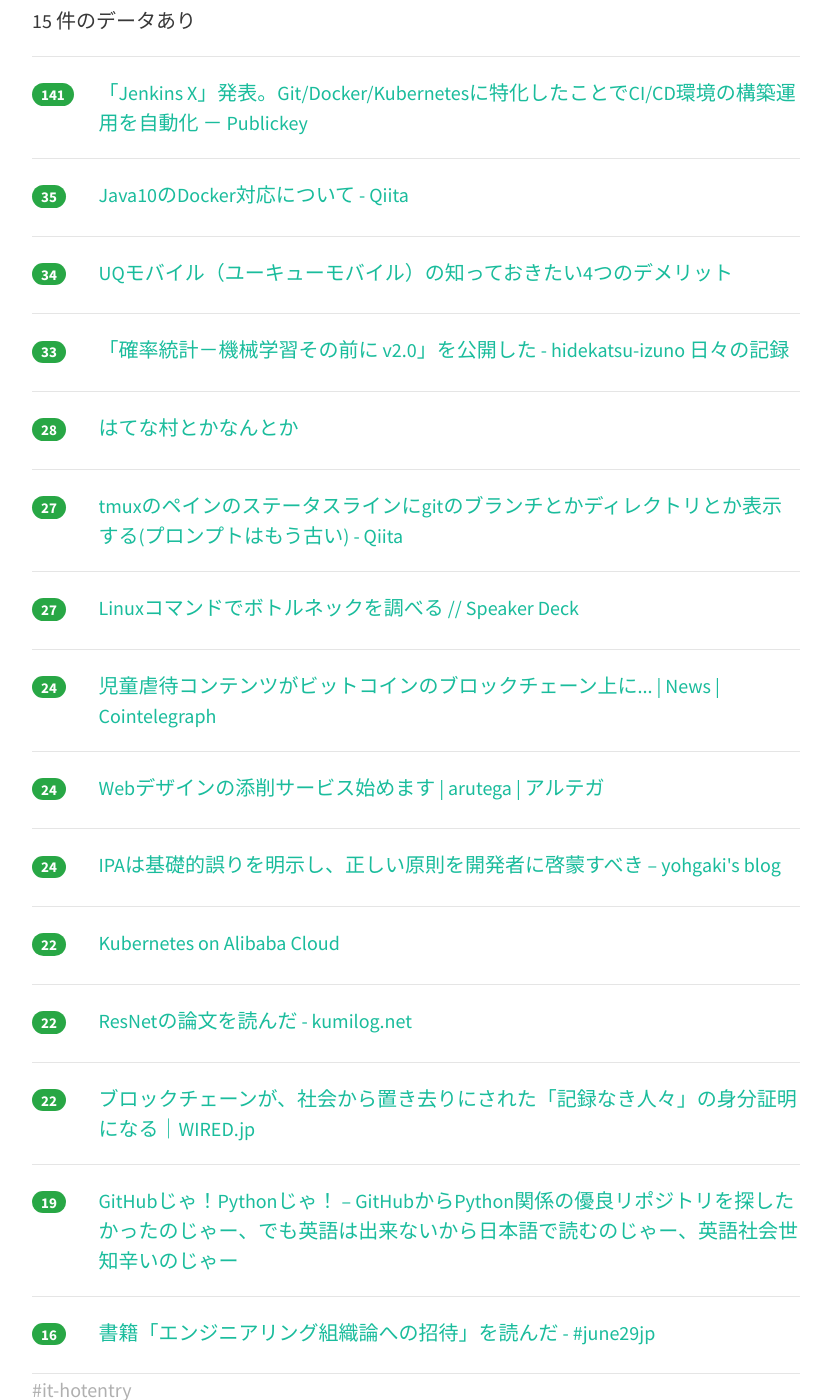
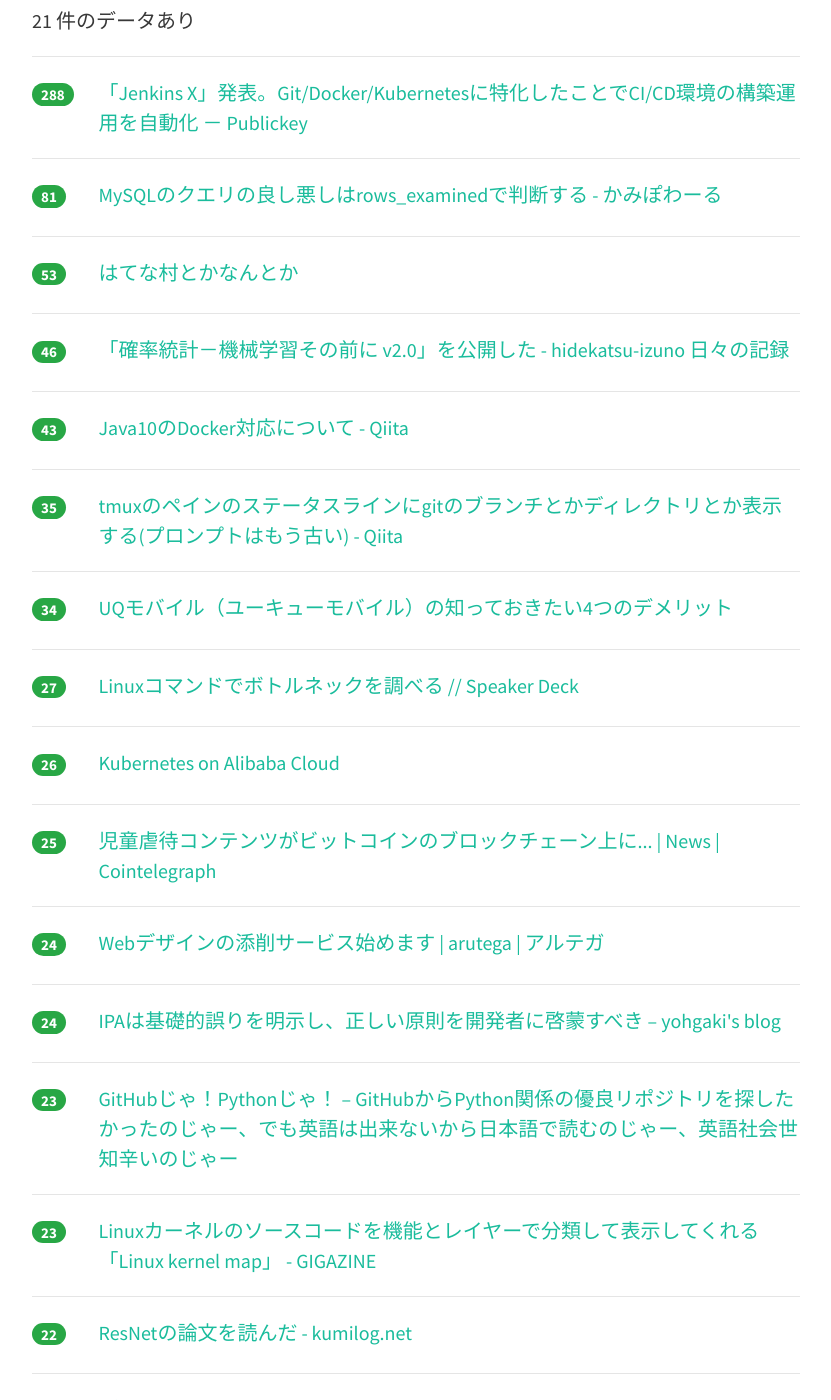
Before and after one commit to yatta47/hatena-matome-site, a Jekyll site: the page built from _posts/2018-03-22-hatena.md, in a window 1280 px wide and 1400 px high, scrolled down 317 px. Shown: the whole window, without its empty margins (224-1055 px from the left). Built offline with Jekyll 4.4.1, drawn with Linux system fonts in a browser that asks for light colours; nearby versions of some CDN libraries; some of the changed text lies outside the part shown.

Commit message:
Updated 2018-03-22

```diff
--- a/_posts/2018-03-22-hatena.md
+++ b/_posts/2018-03-22-hatena.md
@@ -1,19 +1,39 @@
 ---
 layout: post
 title:  "2018-03-22 はてぶIT"
-date:   2018-03-22 09:03:28
+date:   2018-03-22 10:02:10
 tags: [it-hotentry]
 ---
-15 件のデータあり
+21 件のデータあり
 
 <hr><div class="row">
-<div class="col-1"><span class="badge badge-pill badge-success h2">141</span></div>
+<div class="col-1"><span class="badge badge-pill badge-success h2">288</span></div>
 <div class="col-11"><a href='http://www.publickey1.jp/blog/18/jenkins_xgitdockerkubernetescicd.html' target='_blank'>「Jenkins X」発表。Git/Docker/Kubernetesに特化したことでCI/CD環境の構築運用を自動化 － Publickey</a></div>
 </div>
 <hr>
 <div class="row">
+<div class="col-1"><span class="badge badge-pill badge-success h2">81</span></div>
+<div class="col-11"><a href='http://blog.kamipo.net/entry/2018/03/22/084126' target='_blank'>MySQLのクエリの良し悪しはrows_examinedで判断する - かみぽわーる</a></div>
+</div>
+<hr>
+<div class="row">
+<div class="col-1"><span class="badge badge-pill badge-success h2">53</span></div>
+<div class="col-11"><a href='https://anond.hatelabo.jp/20180322014102' target='_blank'>はてな村とかなんとか</a></div>
+</div>
+<hr>
+<div class="row">
+<div class="col-1"><span class="badge badge-pill badge-success h2">46</span></div>
+<div class="col-11"><a href='https://hidekatsu-izuno.hatenablog.com/entry/2018/03/21/150000' target='_blank'>「確率統計－機械学習その前に v2.0」を公開した - hidekatsu-izuno 日々の記録</a></div>
+</div>
+<hr>
+<div class="row">
+<div class="col-1"><span class="badge badge-pill badge-success h2">43</span></div>
+<div class="col-11"><a href='https://qiita.com/c9katayama/items/b427a008623f0e228c50' target='_blank'>Java10のDocker対応について - Qiita</a></div>
+</div>
+<hr>
+<div class="row">
 <div class="col-1"><span class="badge badge-pill badge-success h2">35</span></div>
-<div class="col-11"><a href='https://qiita.com/c9katayama/items/b427a008623f0e228c50' target='_blank'>Java10のDocker対応について - Qiita</a></div>
+<div class="col-11"><a href='https://qiita.com/arks22/items/db8eb6a14223ce29219a' target='_blank'>tmuxのペインのステータスラインにgitのブランチとかディレクトリとか表示する(プロンプトはもう古い) - Qiita</a></div>
 </div>
 <hr>
 <div class="row">
@@ -22,27 +42,17 @@ tags: [it-hotentry]
 </div>
 <hr>
 <div class="row">
-<div class="col-1"><span class="badge badge-pill badge-success h2">33</span></div>
-<div class="col-11"><a href='https://hidekatsu-izuno.hatenablog.com/entry/2018/03/21/150000' target='_blank'>「確率統計－機械学習その前に v2.0」を公開した - hidekatsu-izuno 日々の記録</a></div>
-</div>
-<hr>
-<div class="row">
-<div class="col-1"><span class="badge badge-pill badge-success h2">28</span></div>
-<div class="col-11"><a href='https://anond.hatelabo.jp/20180322014102' target='_blank'>はてな村とかなんとか</a></div>
-</div>
-<hr>
-<div class="row">
-<div class="col-1"><span class="badge badge-pill badge-success h2">27</span></div>
-<div class="col-11"><a href='https://qiita.com/arks22/items/db8eb6a14223ce29219a' target='_blank'>tmuxのペインのステータスラインにgitのブランチとかディレクトリとか表示する(プロンプトはもう古い) - Qiita</a></div>
-</div>
-<hr>
-<div class="row">
 <div class="col-1"><span class="badge badge-pill badge-success h2">27</span></div>
 <div class="col-11"><a href='https://speakerdeck.com/pyama86/linuxkomandodebotorunetukuwodiao-beru' target='_blank'>Linuxコマンドでボトルネックを調べる // Speaker Deck</a></div>
 </div>
 <hr>
 <div class="row">
-<div class="col-1"><span class="badge badge-pill badge-success h2">24</span></div>
+<div class="col-1"><span class="badge badge-pill badge-success h2">26</span></div>
+<div class="col-11"><a href='https://www.slideshare.net/YoshidaShingo/kubernetes-on-alibaba-cloud' target='_blank'>Kubernetes on Alibaba Cloud</a></div>
+</div>
+<hr>
+<div class="row">
+<div class="col-1"><span class="badge badge-pill badge-success h2">25</span></div>
 <div class="col-11"><a href='https://jp.cointelegraph.com/news/german-researchers-child-abuse-content-found-on-bitcoin-blockchain-users-must-be-protected' target='_blank'>児童虐待コンテンツがビットコインのブロックチェーン上に... | News | Cointelegraph</a></div>
 </div>
 <hr>
@@ -57,8 +67,13 @@ tags: [it-hotentry]
 </div>
 <hr>
 <div class="row">
-<div class="col-1"><span class="badge badge-pill badge-success h2">22</span></div>
-<div class="col-11"><a href='https://www.slideshare.net/YoshidaShingo/kubernetes-on-alibaba-cloud' target='_blank'>Kubernetes on Alibaba Cloud</a></div>
+<div class="col-1"><span class="badge badge-pill badge-success h2">23</span></div>
+<div class="col-11"><a href='https://githubja.com/page/1' target='_blank'>GitHubじゃ！Pythonじゃ！ – GitHubからPython関係の優良リポジトリを探したかったのじゃー、でも英語は出来ないから日本語で読むのじゃー、英語社会世知辛いのじゃー</a></div>
+</div>
+<hr>
+<div class="row">
+<div class="col-1"><span class="badge badge-pill badge-success h2">23</span></div>
+<div class="col-11"><a href='https://gigazine.net/news/20180322-linux-kernel-map/' target='_blank'>Linuxカーネルのソースコードを機能とレイヤーで分類して表示してくれる「Linux kernel map」 - GIGAZINE</a></div>
 </div>
 <hr>
 <div class="row">
@@ -72,12 +87,27 @@ tags: [it-hotentry]
 </div>
 <hr>
 <div class="row">
-<div class="col-1"><span class="badge badge-pill badge-success h2">19</span></div>
-<div class="col-11"><a href='https://githubja.com/page/1' target='_blank'>GitHubじゃ！Pythonじゃ！ – GitHubからPython関係の優良リポジトリを探したかったのじゃー、でも英語は出来ないから日本語で読むのじゃー、英語社会世知辛いのじゃー</a></div>
+<div class="col-1"><span class="badge badge-pill badge-success h2">20</span></div>
+<div class="col-11"><a href='https://june29.jp/2018/03/21/invitation-to-engineering-organization-theory-the-book/' target='_blank'>書籍「エンジニアリング組織論への招待」を読んだ - #june29jp</a></div>
 </div>
 <hr>
 <div class="row">
-<div class="col-1"><span class="badge badge-pill badge-success h2">16</span></div>
-<div class="col-11"><a href='https://june29.jp/2018/03/21/invitation-to-engineering-organization-theory-the-book/' target='_blank'>書籍「エンジニアリング組織論への招待」を読んだ - #june29jp</a></div>
+<div class="col-1"><span class="badge badge-pill badge-success h2">17</span></div>
+<div class="col-11"><a href='http://gendai.ismedia.jp/articles/-/54944' target='_blank'>財務省は「森友文書」の真相が一発で分かる方法をなぜ使わないのか（佃 均） | 現代ビジネス | 講談社（1/3）</a></div>
 </div>
 <hr>
+<div class="row">
+<div class="col-1"><span class="badge badge-pill badge-success h2">13</span></div>
+<div class="col-11"><a href='http://www.chunichi.co.jp/article/front/list/CK2018032202000069.html' target='_blank'>名大と岐大、法人統合へ協議開始:一面:中日新聞(CHUNICHI Web)</a></div>
+</div>
+<hr>
+<div class="row">
+<div class="col-1"><span class="badge badge-pill badge-success h2">13</span></div>
+<div class="col-11"><a href='http://d.hatena.ne.jp/hnw/20180321' target='_blank'>セキュリティの話題に丸腰で踏み込んでくる人を見た - hnwの日記</a></div>
+</div>
+<hr>
+<div class="row">
+<div class="col-1"><span class="badge badge-pill badge-success h2">12</span></div>
+<div class="col-11"><a href='https://ameblo.jp/ca-seo/entry-12362080519.html' target='_blank'>SMXミュンヘンでのJohn Muller氏のMFI関連のセッションについて｜CyberAgent SEO Information (サイバーエージェントSEO情報ブログ)</a></div>
+</div>
+<hr>
```
